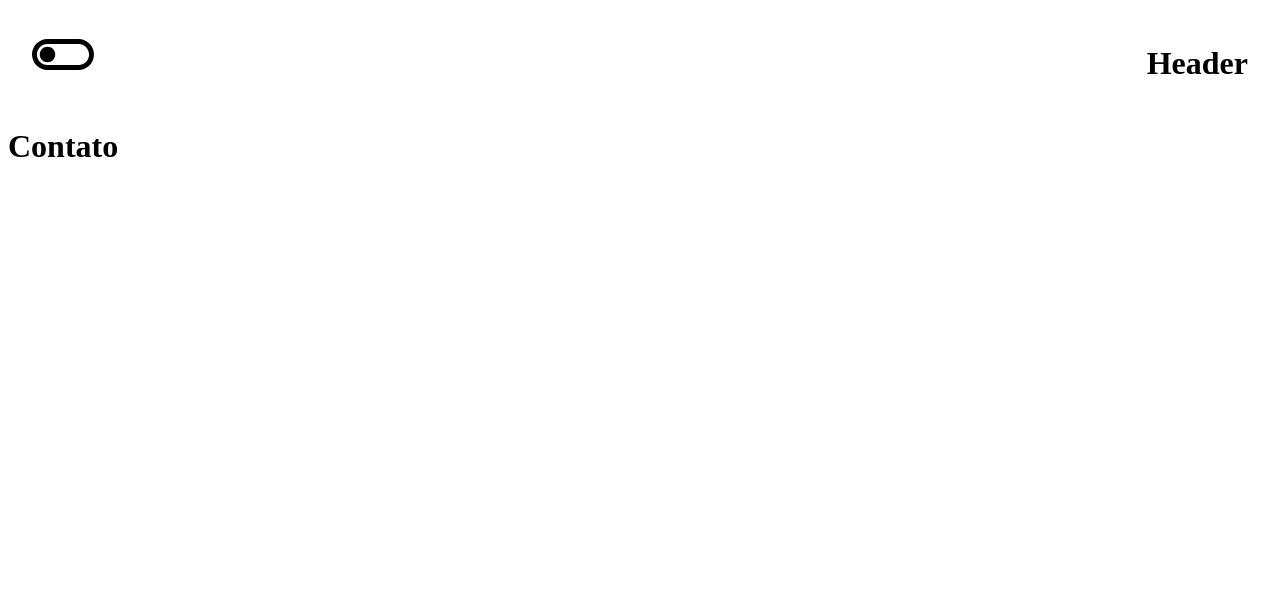
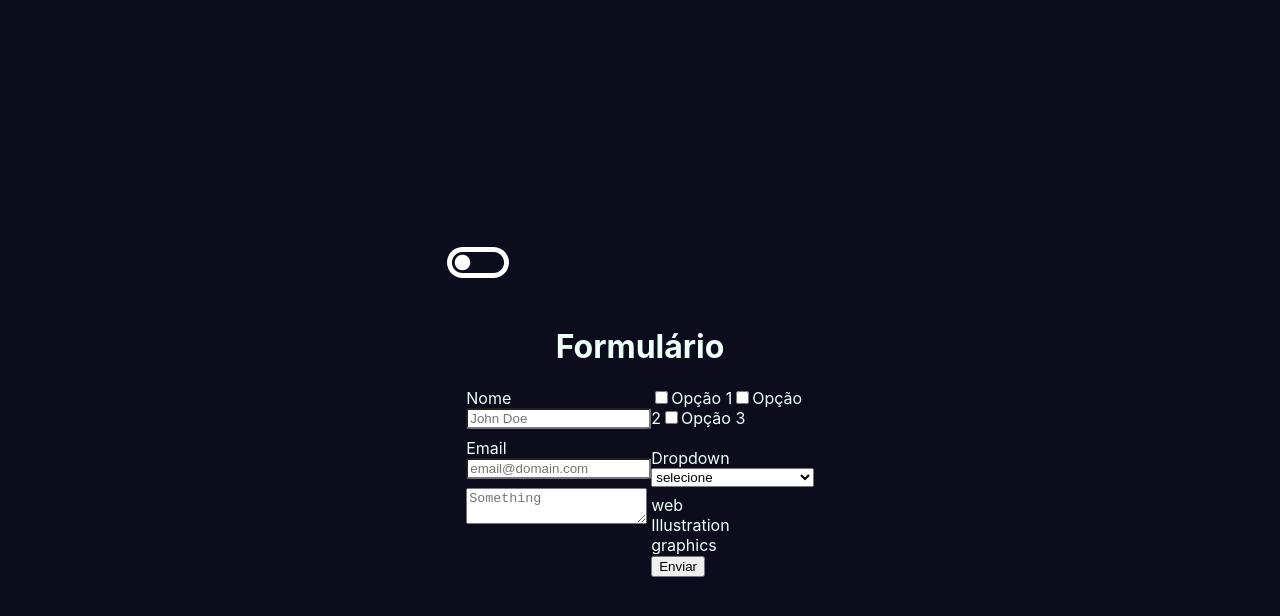
Before and after one commit to LucasTI79/trello-front, a React (Create React App) app: page / in a window 1280 px wide. Shown: the top 616 px of the page. Built offline with nearby package versions, Linux system fonts and the light colour scheme.

Commit message:
first commit

```diff
--- a/public/index.html
+++ b/public/index.html
@@ -1,5 +1,5 @@
 <!DOCTYPE html>
-<html lang="en">
+<html lang="pt-br">
   <head>
     <meta charset="utf-8" />
     <link rel="icon" href="%PUBLIC_URL%/favicon.svg" />
@@ -9,35 +9,10 @@
       name="description"
       content="Web site created using create-react-app"
     />
-    <link rel="apple-touch-icon" href="%PUBLIC_URL%/logo192.png" />
-    <!--
-      manifest.json provides metadata used when your web app is installed on a
-      user's mobile device or desktop. See https://developers.google.com/web/fundamentals/web-app-manifest/
-    -->
-    <link rel="manifest" href="%PUBLIC_URL%/manifest.json" />
-    <!--
-      Notice the use of %PUBLIC_URL% in the tags above.
-      It will be replaced with the URL of the `public` folder during the build.
-      Only files inside the `public` folder can be referenced from the HTML.
-
-      Unlike "/favicon.ico" or "favicon.ico", "%PUBLIC_URL%/favicon.ico" will
-      work correctly both with client-side routing and a non-root public URL.
-      Learn how to configure a non-root public URL by running `npm run build`.
-    -->
     <title>Slideworks</title>
   </head>
   <body>
     <noscript>You need to enable JavaScript to run this app.</noscript>
     <div id="root"></div>
-    <!--
-      This HTML file is a template.
-      If you open it directly in the browser, you will see an empty page.
-
-      You can add webfonts, meta tags, or analytics to this file.
-      The build step will place the bundled scripts into the <body> tag.
-
-      To begin the development, run `npm start` or `yarn start`.
-      To create a production bundle, use `npm run build` or `yarn build`.
-    -->
   </body>
 </html>
--- a/src/App.js
+++ b/src/App.js
@@ -1,11 +1,14 @@
 import React from 'react'
 import Header from './components/header';
+import { GlobalStyles } from './global';
+import Contato from './pages/contato';
 
 function App() {
   return (
     <>
+    <GlobalStyles />
     <Header/>
-    <h1>Contato</h1>
+    <Contato/>
     </>
   )
 }
--- a/src/components/header/index.js
+++ b/src/components/header/index.js
@@ -4,18 +4,17 @@ import { Wrapper } from './styles'
 export default function Header (){
   return(
     <Wrapper>
-      <div style={{height:50, width: 62}}>
-      <svg id="logo-slideworks" x="0px" y="0px" viewBox="0 0 172.914 86.451" enable-background="new 0 0 172.914 86.451">
+      <div style={{width: 62}}>
+      <svg id="logo-slideworks" x="0px" y="0px" viewBox="0 0 172.914 86.451">
           <title>Logotipo da Slideworks</title>
-          <path class="capsule" fill="#000" d="M129.688,0H43.226C19.353,0,0,19.352,0,43.225S19.353,86.45,43.226,86.45h86.462
+          <path fill="#fff" d="M129.688,0H43.226C19.353,0,0,19.352,0,43.225S19.353,86.45,43.226,86.45h86.462
           c23.87,0,43.225-19.352,43.225-43.225S153.558,0,129.688,0 M129.688,13.726c16.265,0,29.502,13.234,29.502,29.499
           c0,16.269-13.237,29.506-29.502,29.506H43.226c-16.266,0-29.503-13.237-29.503-29.506c0-16.265,13.237-29.499,29.503-29.499H129.688
           z"></path>
-          <path class="ball" fill="#000" d="M64.842,43.225c0-11.937-9.677-21.613-21.616-21.613c-11.938,0-21.613,9.676-21.613,21.613
+          <path fill="#fff" d="M64.842,43.225c0-11.937-9.677-21.613-21.616-21.613c-11.938,0-21.613,9.676-21.613,21.613
           c0,11.94,9.676,21.62,21.613,21.62C55.166,64.845,64.842,55.166,64.842,43.225"></path>
       </svg>
       </div>
-      <h1>Header</h1>
     </Wrapper>
   )
 }
--- a/src/components/header/styles.js
+++ b/src/components/header/styles.js
@@ -4,6 +4,6 @@ export const Wrapper = styled.header`
   display:flex;
   flex-direction: row;
   align-items: center;
-  justify-content: space-between;
+  justify-content: flex-start;
   margin: 1.5rem;
 `
--- /dev/null
+++ b/src/global.js
@@ -0,0 +1,21 @@
+import { createGlobalStyle } from 'styled-components';
+
+export const GlobalStyles = createGlobalStyle`
+  html, body {
+    margin: 0;
+    padding: 0;
+  }
+  *, *::after, *::before {
+    box-sizing: border-box;
+  }
+  body {
+    align-items: center;
+    background-color: #0D0C1D;
+    color: #EFFFFA;
+    display: flex;
+    font-family: -apple-system, BlinkMacSystemFont, "Segoe UI", Roboto, Helvetica, Arial, sans-serif, "Apple Color Emoji", "Segoe UI Emoji", "Segoe UI Symbol";
+    height: 100vh;
+    justify-content: center;
+    text-rendering: optimizeLegibility;
+  }
+  `
--- /dev/null
+++ b/src/pages/contato/index.js
@@ -0,0 +1,67 @@
+import React from 'react'
+import { Input, Wrapper, Form, FormGroup } from './styles'
+
+export default function Contato(){
+  const nameRef= React.useRef()
+
+  function handleSubmit(e){
+    e.preventDefault()
+    console.log(nameRef.current.value)
+  }
+  return(
+    <Wrapper>
+      <h1>Formulário</h1>
+      <Form>
+
+        <div>
+          <FormGroup>
+            <label htmlFor={"txtName"}>Nome</label>
+            <Input placeholder={"John Doe"} id="txtName" ref={nameRef} type="text"/>
+          </FormGroup>
+          <FormGroup>
+          <label htmlFor={"txtEmail"}>Email</label>
+          <Input placeholder={"email@domain.com"} id="txtEmail" type="email"/>
+          </FormGroup>
+          <textarea placeholder={"Something"} style={{resize:'block'}}/>
+        </div>
+
+        <div>
+          <input type="checkbox"/>
+          <label>Opção 1</label>
+          <input type="checkbox"/>
+          <label>Opção 2</label>
+          <input type="checkbox"/>
+          <label>Opção 3</label>
+          <br/>
+          <br/>
+          <FormGroup>
+          <label>Dropdown</label>
+          <select>
+            <option>selecione</option>
+            <option>Select 1</option>
+            <option>Select 2</option>
+            <option>Select 3</option>
+          </select>
+          </FormGroup>
+          <div>
+            <span>
+              web
+            </span>
+          </div>
+          <div>
+            <span>
+              Illustration
+            </span>
+          </div>
+          <div>
+            <span>
+              graphics
+            </span>
+          </div>
+          <button type="submit" onClick={handleSubmit}>Enviar</button>
+        </div>
+
+      </Form>
+    </Wrapper>
+  )
+}
--- /dev/null
+++ b/src/pages/contato/styles.js
@@ -0,0 +1,28 @@
+import styled from 'styled-components'
+
+export const Input = styled.input`
+  border: 0 0 1 0 transparent solid ;
+  border-radius: 5%;
+`
+
+export const Wrapper = styled.div`
+  display: flex;
+  flex-direction: column;
+  justify-content: center;
+  align-items: center;
+`
+
+export const Form = styled.div`
+  width:80%;
+  display: flex;
+  flex-direction: row;
+  justify-content: space-around;
+  @media(max-width: 800px) {
+    flex-direction: column;
+  }
+`
+export const FormGroup = styled.div`
+  display: flex;
+  flex-direction: column;
+  margin-bottom: 5%;
+`
```
